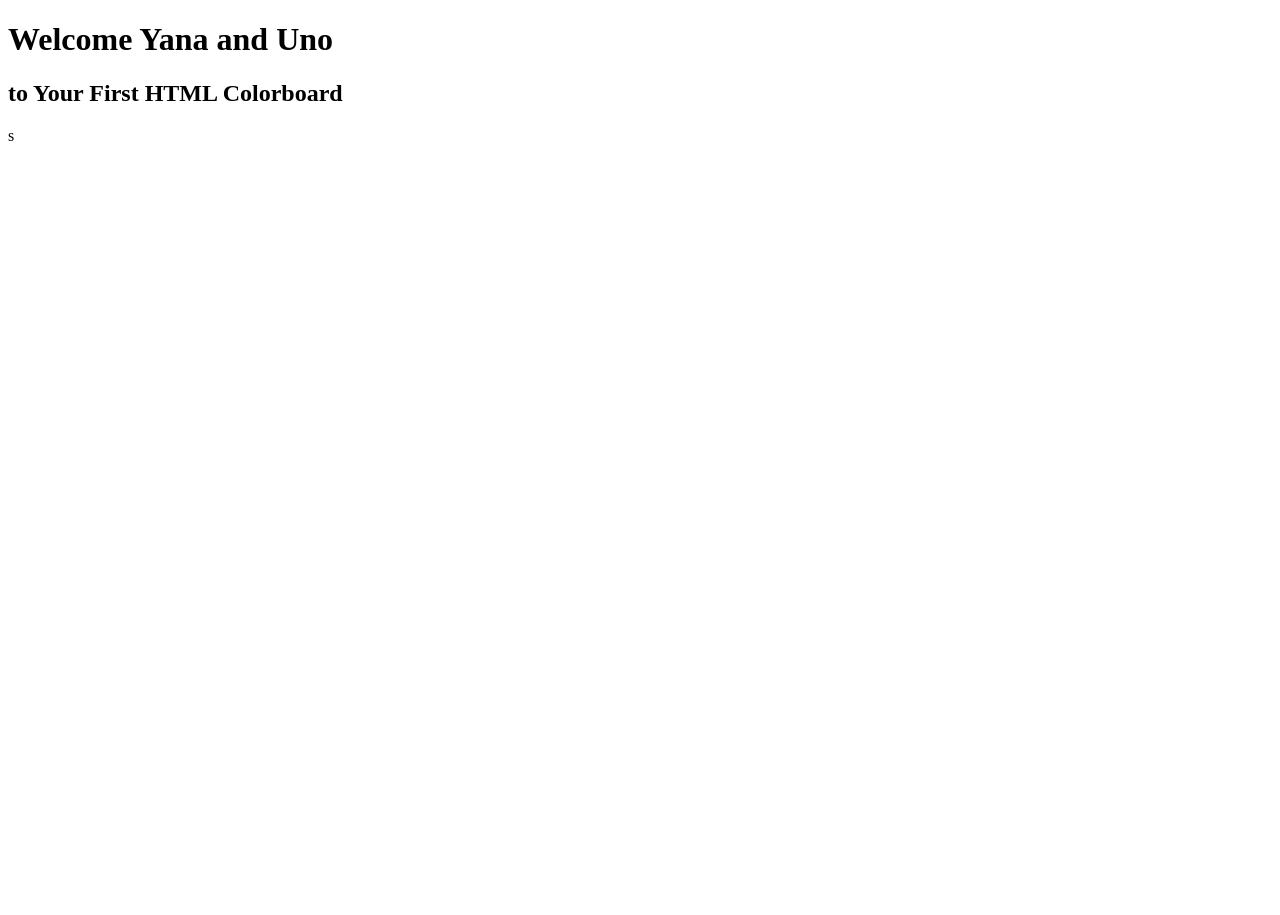
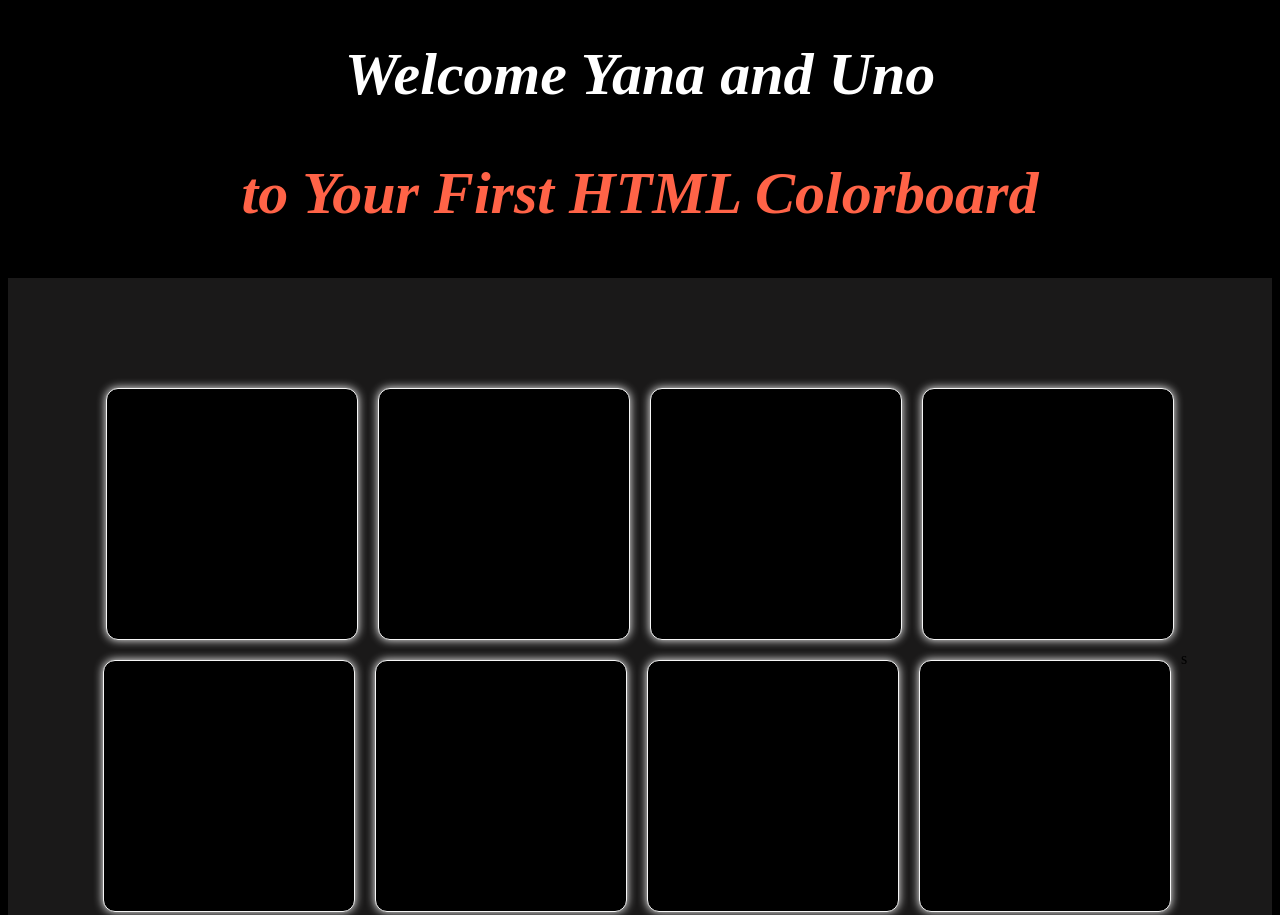
Before and after one commit to romulopahuyo/colorboard-precourse, a plain HTML site: page index.html in a window 1280 px wide. Shown: the top 915 px of the page. Before the commit the page ends 800 px from the top, so only its background shows below. Drawn offline with Linux system fonts and the light colour scheme; the site is published under a folder, as on GitHub Pages, so addresses that start at the root find nothing.

Commit message:
put style.css unto css folder

```diff
--- a/index.html
+++ b/index.html
@@ -2,7 +2,7 @@
 <html>      <!-- opening tag -->  <!--inside the opening tag and closing tag below is teh basic structure of html-->
 
     <head>   <!--anything inside the head will not be displayed in the browser. This will hold the assets or style sheet-->
-        <link rel="stylesheet" href="/css/style.css"/>  <!--no need for closing tag for link tag since it has no children-->
+        <link rel="stylesheet" href="./css/style.css"/>  <!--no need for closing tag for link tag since it has no children-->
 
     </head>
 
```
